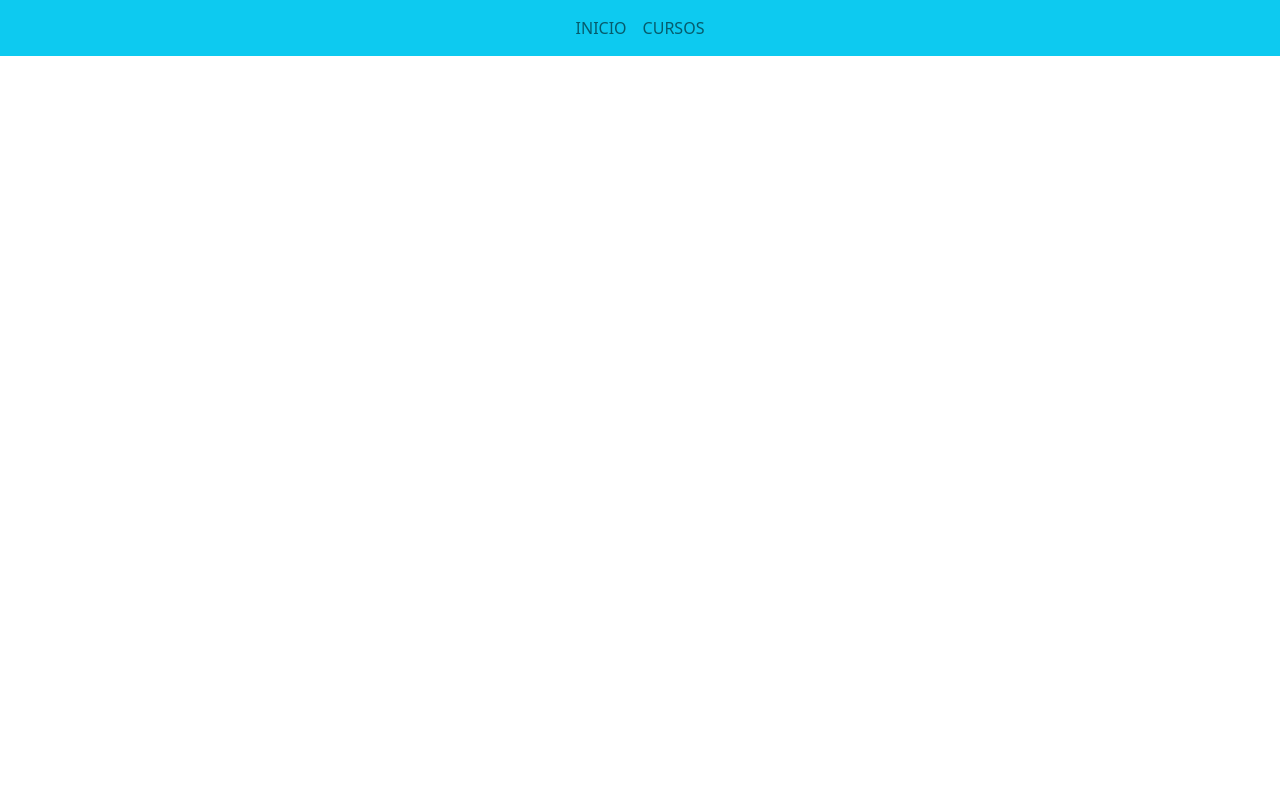
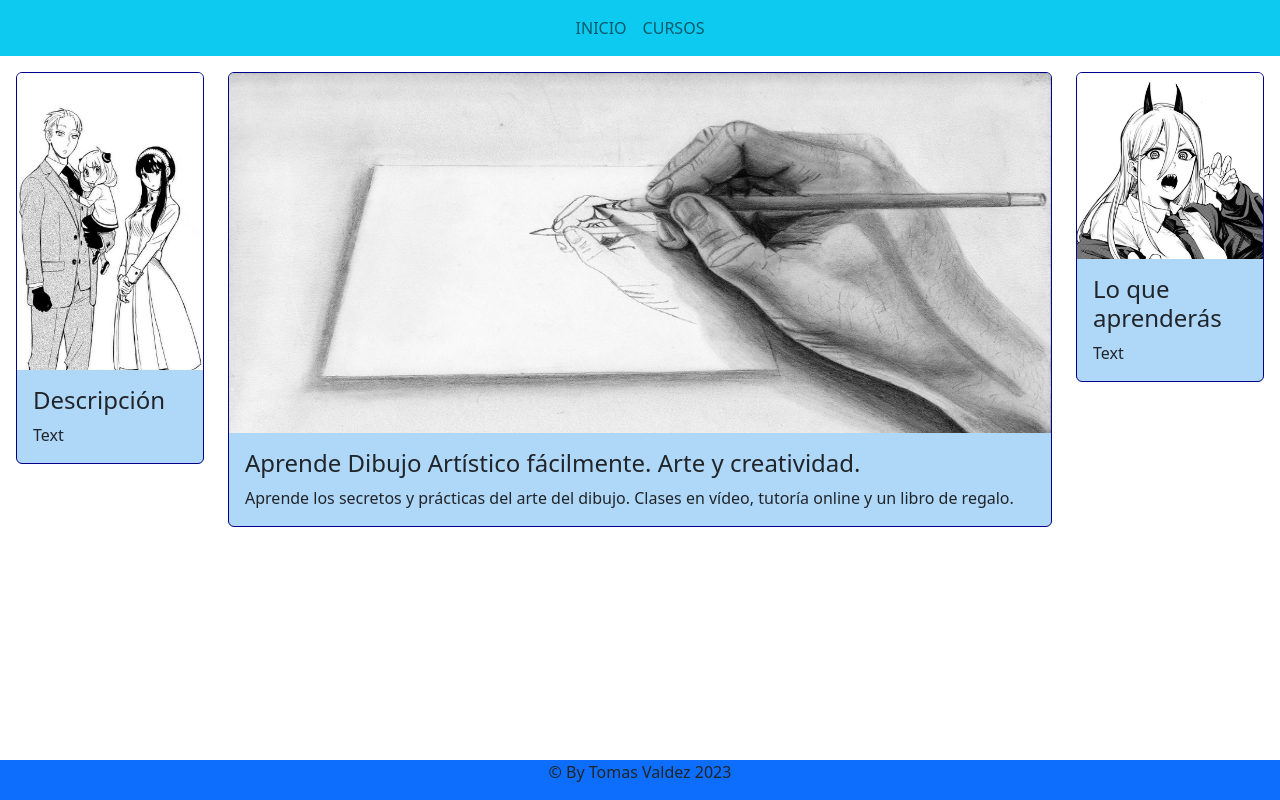
Before and after one commit to tonx117/Trabajo-Bootstrap, a plain HTML site: page index.html in a window 1280 px wide. Drawn offline with nearby package versions, Linux system fonts and the light colour scheme.

Commit message:
introduccion de imagenes, cards y footer

```diff
--- a/index.html
+++ b/index.html
@@ -37,9 +37,66 @@
         </ul>
       </nav>
     </header>
-    <main></main>
-    <footer>
+    <div class="row mx-1 my-3">
+      <div class="col-2">
+        <aside>
+          <div
+            class="card"
+            style="background-color: rgb(174, 215, 248); border-color: darkblue"
+          >
+            <img class="card-img-top" src="./spy.jpg" alt="Title" />
+            <div class="card-body">
+              <h4 class="card-title">Descripción</h4>
+              <p class="card-text">Text</p>
+            </div>
+          </div>
+        </aside>
+      </div>
+
+      <div class="col-8">
+        <main>
+          <div
+            class="card"
+            style="background-color: rgb(174, 215, 248); border-color: darkblue"
+          >
+            <img
+              class="card-img-top"
+              src="./Dibujar-manos.jpg"
+              height="360"
+              alt="Title"
+            />
+            <div class="card-body">
+              <h4 class="card-title">
+                Aprende Dibujo Artístico fácilmente. Arte y creatividad.
+              </h4>
+              <p class="card-text">
+                Aprende los secretos y prácticas del arte del dibujo. Clases en
+                vídeo, tutoría online y un libro de regalo.
+              </p>
+            </div>
+          </div>
+        </main>
+      </div>
+
+      <div class="col-2">
+        <aside>
+          <div
+            class="card"
+            style="background-color: rgb(174, 215, 248); border-color: darkblue"
+          >
+            <img class="card-img-top" src="./power.jfif" alt="Title" />
+            <div class="card-body">
+              <h4 class="card-title">Lo que aprenderás</h4>
+              <p class="card-text">Text</p>
+            </div>
+          </div>
+        </aside>
+      </div>
+    </div>
+
+    <footer class="d-flex justify-content-center bg-primary fixed-bottom">
       <!-- place footer here -->
+      <p>© By Tomas Valdez 2023</p>
     </footer>
     <!-- Bootstrap JavaScript Libraries -->
     <script
```
Also changed, not shown: Dibujar-manos.jpg (added), cursos.html (added), power.jfif (added), spy.jpg (added).
